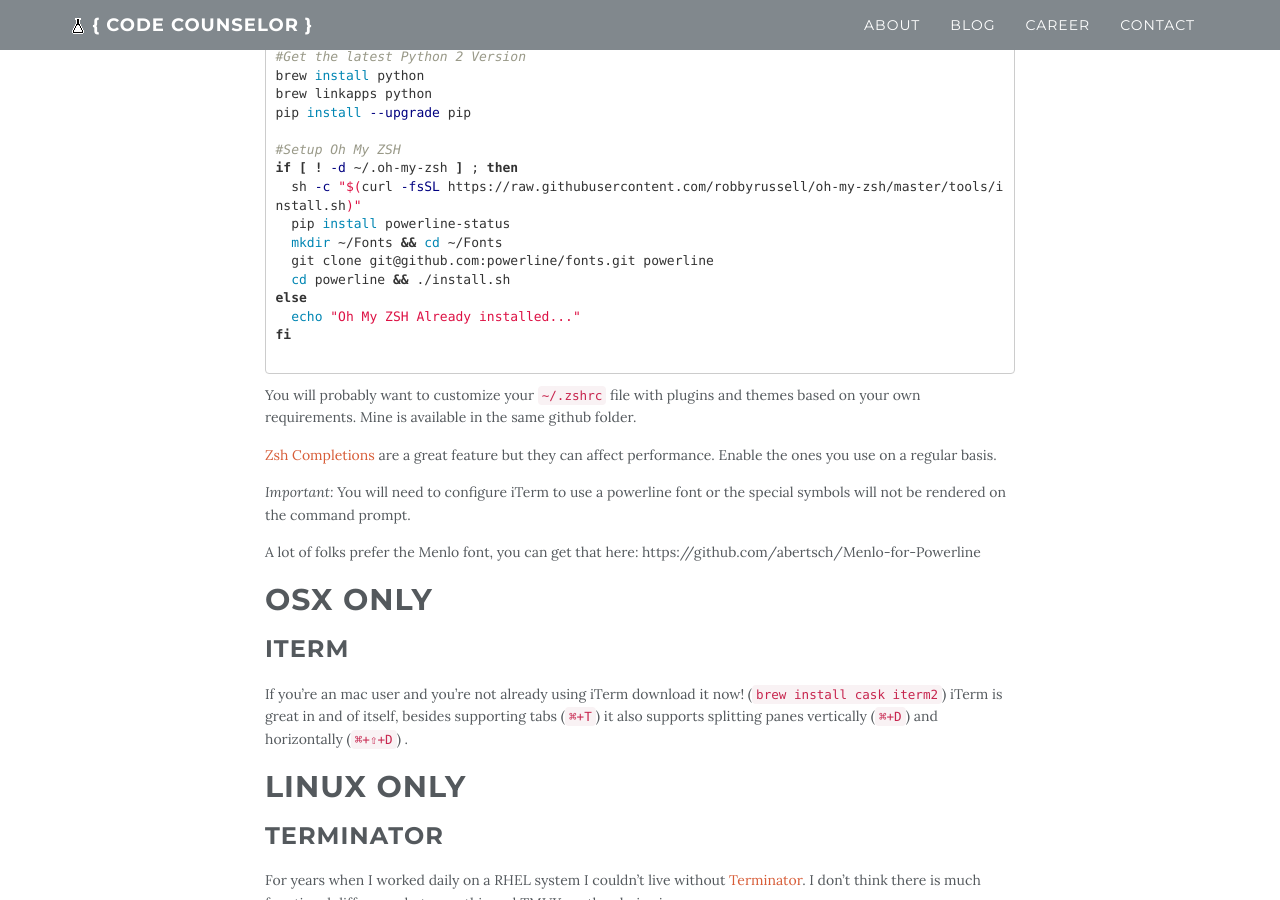
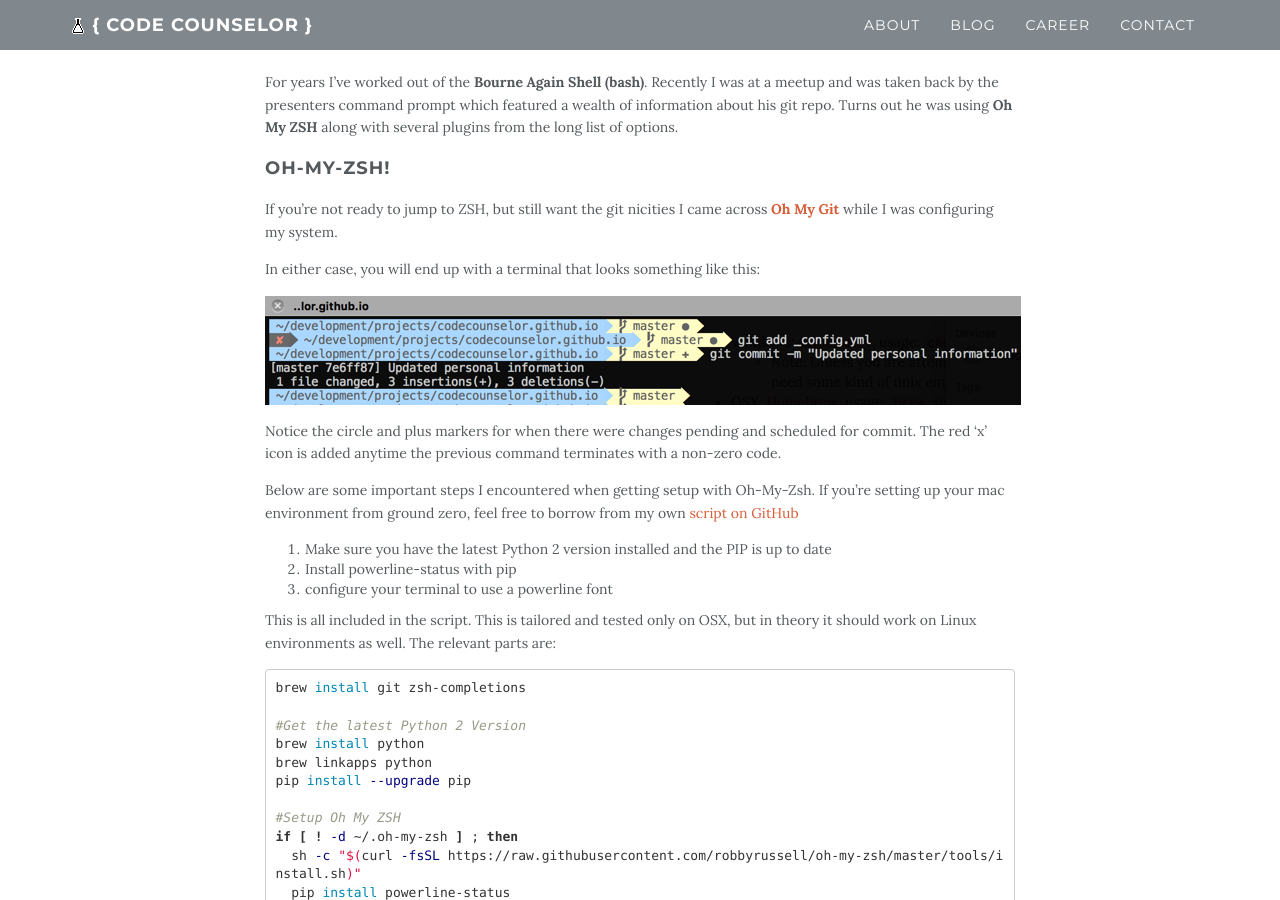
Before and after one commit to codecounselor/codecounselor.github.io, a Jekyll site: the page built from _posts/2016-06-06-terminals.md, in a window 1280 px wide and 900 px high, scrolled down 1818 px. Built offline with Jekyll 4.4.1, drawn with Linux system fonts in a browser that asks for light colours; comment, search, counter and statistics services are not loaded; some of the changed text lies outside the part shown.

Commit message:
a couple pictures to liven things up in the terminal post

```diff
--- a/_posts/2016-06-06-terminals.md
+++ b/_posts/2016-06-06-terminals.md
@@ -31,6 +31,10 @@
 
 [TMUX](https://tmux.github.io/) can be downloaded from the site or installed by your package manager (i.e. `brew install tmux`)
 
+Here I am running TMUX inside of an iTerm tab, for the best of both worlds!
+
+![TypeScript](/img/terminals/tmux.png){: .center-image }
+
 #### What is great about TMUX?
 
 Probably the most significant aspect is that you can create persistent sessions, this means:
@@ -61,6 +65,12 @@
 #### Oh-My-ZSH!
 
 If you're not ready to jump to ZSH, but still want the git nicities I came across **[Oh My Git](https://github.com/arialdomartini/oh-my-git)** while I was configuring my system.
+
+In either case, you will end up with a terminal that looks something like this:
+
+![TypeScript](/img/terminals/zsh-git-cmd.png){: .center-image }
+
+Notice the circle and plus markers for when there were changes pending and scheduled for commit.  The red 'x' icon is added anytime the previous command terminates with a non-zero code.
 
 Below are some important steps I encountered when getting setup with Oh-My-Zsh.  If you're setting up your mac environment from ground zero, feel free to borrow from my own [script on GitHub](https://github.com/codecounselor/scripts/blob/master/bootstrap-osx.sh)
 
```
Also changed, not shown: img/terminals/tmux.png (added), img/terminals/zsh-git-cmd.png (added).
